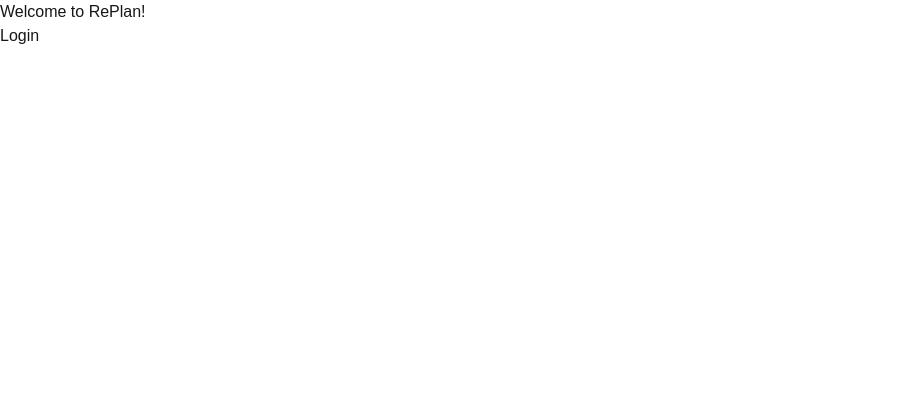
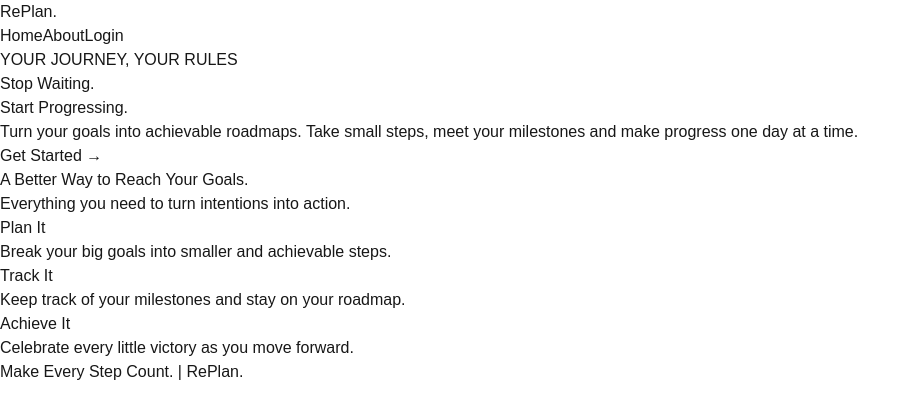
Before and after one commit to Trisha884/Re-Plan, a Next.js app in the folder frontend/: page / in a window 1280 px wide. Shown: the top 418 px of the page, without its empty margins (0-920 px from the left). Built offline with nearby package versions, Linux system fonts and the light colour scheme.

Commit message:
Add home page structure

```diff
--- a/frontend/app/page.js
+++ b/frontend/app/page.js
@@ -3,11 +3,59 @@ import Link from "next/link";
 export default function Home() {
   return (
     <div>
-      <h1>Welcome to RePlan!</h1>
+      <div>
+        <h1>RePlan.</h1>
+        <div>
+          <Link href="/">Home</Link>
+          <Link href="/about">About</Link>
+          <Link href="/login">Login</Link>
+        </div>
+      </div>
 
-      <Link href="/login">
-        <button>Login</button>
-      </Link>
+      <div>
+        <p>YOUR JOURNEY, YOUR RULES</p>
+
+        <h2>
+          Stop Waiting.
+          <br />
+          Start Progressing.
+        </h2>
+
+        <p>
+          Turn your goals into achievable roadmaps.
+          Take small steps, meet your milestones and
+          make progress one day at a time.
+        </p>
+        <Link href="/login">Get Started →</Link>
+      </div>
+
+      <div>
+        <h2>A Better Way to Reach Your Goals.</h2>
+
+        <p>Everything you need to turn intentions into action.</p>
+
+        <div>
+          <div>
+            <h3>Plan It</h3>
+            <p>Break your big goals into smaller and achievable steps.</p>
+          </div>
+
+          <div>
+            <h3>Track It</h3>
+            <p>Keep track of your milestones and stay on your roadmap.</p>
+          </div>
+
+          <div>
+            <h3>Achieve It</h3>
+            <p>Celebrate every little victory as you move forward.</p>
+          </div>
+        </div>
+      </div>
+
+      <div>
+        <p>Make Every Step Count. | RePlan.</p>
+      </div>
+
     </div>
   );
 }
```
